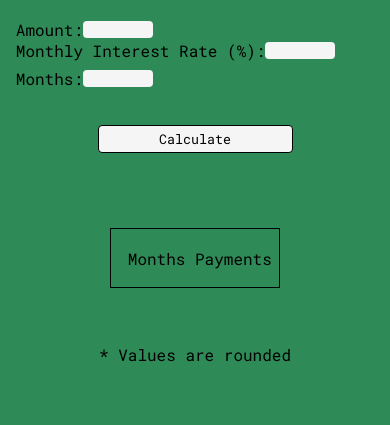
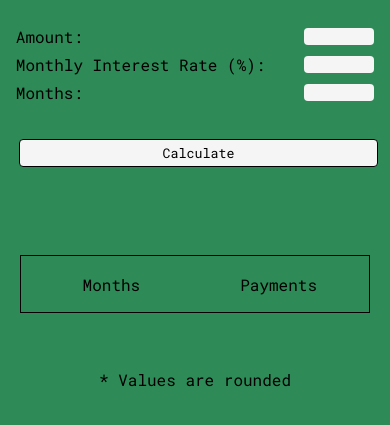
Before and after one commit to diegoalzate/card-interest-calculator, a plain HTML site: page index.html in a window 390 px wide. Shown: the part 169-594 px from the top of the page. Drawn offline with Linux system fonts and the light colour scheme.

Commit message:
fix-responsive-view

```diff
--- a/styles.css
+++ b/styles.css
@@ -44,6 +44,7 @@ input:focus-visible {
   text-align: center;
   grid-auto-rows: 50px;
   border: solid 1px black;
+  min-width: 40vw;
 }
 
 .grid-element {
@@ -80,8 +81,12 @@ input:focus-visible {
   margin-left: 2%;
 }
 
+label{
+  margin-right: 1rem;
+}
+
 /* Responsive layout - makes a one column layout instead of a two-column layout */
-@media (max-width: 800px) {
+@media (max-width: 1024px) {
   #form {
     flex-direction: column;
     align-items: flex-start;
@@ -89,16 +94,30 @@ input:focus-visible {
 
   .btn {
     margin: 10% 0px;
-    min-width: 50vw;
+    /* min-width: 50vw; */
     align-self: center;
+    display: block;
+    width: 100%;
   }
+
 
   .input-group {
     align-items: center;
+    justify-content: space-between;
+    width: 100%;
+    margin-top: 2%;
+
   }
 
   .input-group:last-of-type {
     margin-left: 0%;
-    margin-top: 2%;
+  }
+
+  .center{
+    padding: .75rem;
+  }
+
+  .result{
+    width: 100%;
   }
 }
```
